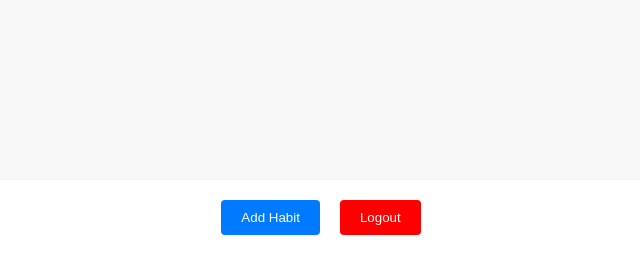
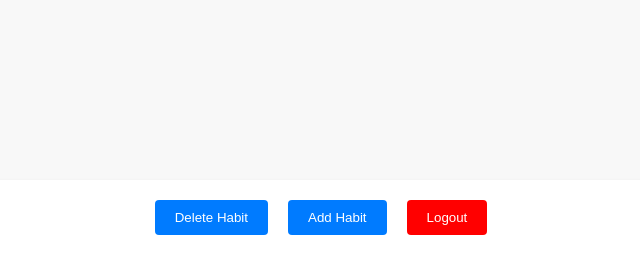
Before and after one commit to Charly-Wolf/habits_app_0.1, a Flask app: template templates/index.html in a window 1280 px wide. Shown: the part 545-800 px from the top of the page, without its empty margins (339-979 px from the left). Run offline with Flask 2, Linux system fonts and the light colour scheme; the template is opened without the code that fills it, so the values that code supplies are empty.

Commit message:
Added delete functionality

```diff
--- a/static/app.js
+++ b/static/app.js
@@ -2,12 +2,32 @@
 const appContainer = document.getElementById("app");
 
 // let editingMode = false; // Flag to track editing mode
-// let deletingMode = false;
+let deletingMode = false;
 const currentDate = new Date();
 
-// const editHabitsButton = document.getElementById("edit-habit");
-// const deleteHabitsButton = document.getElementById("delete-habit");
-const addHabitButton = document.getElementById("add-habit");
+// const editHabitsButton = document.getElementById("edit-button");
+const deleteHabitsButton = document.getElementById("delete-button");
+const addHabitButton = document.getElementById("add-button");
+
+deleteHabitsButton.addEventListener("click", () => {
+  if (deletingMode) {
+    // exitEditMode(); // If already in edit mode, exit edit mode
+    exitDeleteMode();
+    // } else if (editingMode) {
+    //   enableDeleteMode();
+  } else {
+    enableDeleteMode(); // If not in edit or delete mode, enter delete mode
+  }
+});
+
+addHabitButton.addEventListener("click", () => {
+  // exitEditMode(); // Exit edit mode
+  exitDeleteMode(); // Exit delete mode
+  deleteHabitsButton.style.display = "none";
+  // editHabitsButton.style.display = "none";
+  addHabitButton.style.display = "none";
+  renderAddHabitForm(); // Render the add habit form
+});
 
 function renderHabitListPage() {
   appContainer.innerHTML = `
@@ -32,26 +52,6 @@ function renderHabitListPage() {
   // enableEditMode(); // If not in edit or delete mode, enter edit mode
   // }
   // });
-
-  // deleteHabitsButton.addEventListener("click", () => {
-  // if (deletingMode) {
-  //   // exitEditMode(); // If already in edit mode, exit edit mode
-  //   exitDeleteMode();
-  // } else if (editingMode) {
-  //   enableDeleteMode();
-  // } else {
-  // enableDeleteMode(); // If not in edit or delete mode, enter delete mode
-  // }
-  // });
-
-  addHabitButton.addEventListener("click", () => {
-    // exitEditMode(); // Exit edit mode
-    // exitDeleteMode(); // Exit delete mode
-    // deleteHabitsButton.style.display = "none";
-    // editHabitsButton.style.display = "none";
-    addHabitButton.style.display = "none";
-    renderAddHabitForm(); // Render the add habit form
-  });
 
   const todayDateSpan = document.querySelector(".today-date");
   const formattedDate = currentDate.toLocaleDateString("en-US", {
@@ -84,8 +84,9 @@ async function fetchHabits() {
       const habitList = document.getElementById("habit-list");
       habitList.innerHTML = "";
 
+      deleteHabitsButton.style.display = habits.length === 0 ? "none" : "flex";
       const emptyHabitsText = document.getElementById("empty-habits-text");
-      emptyHabitsText.style.display = habits.length === 0  ? "block" : "none";
+      emptyHabitsText.style.display = habits.length === 0 ? "block" : "none";
 
       habits.forEach((habit) => {
         const habitItem = document.createElement("li");
@@ -118,25 +119,25 @@ async function fetchHabits() {
   }
 }
 
-// async function deleteHabit(habitId) {
-//   try {
-//     const response = await fetch(`/habit/${habitId}`, {
-//       method: "DELETE",
-//     });
+async function deleteHabit(habitId) {
+  try {
+    const response = await fetch(`/habit/${habitId}`, {
+      method: "DELETE",
+    });
 
-//     if (response.ok) {
-//       // Refresh the habit list after deleting
-//       fetchHabits();
-//     } else {
-//       // Handle delete habit error
-//     }
+    if (response.ok) {
+      // Refresh the habit list after deleting
+      fetchHabits();
+    } else {
+      // Handle delete habit error
+    }
 
-//     exitDeleteMode();
-//   } catch (error) {
-//     console.error("Error deleting habit:", error);
-//     // Handle error
-//   }
-// }
+    exitDeleteMode();
+  } catch (error) {
+    console.error("Error deleting habit:", error);
+    // Handle error
+  }
+}
 
 // function enableEditMode() {
 //   editingMode = true;
@@ -151,26 +152,37 @@ async function fetchHabits() {
 //   document.querySelector(".container").style.backgroundColor = "#d1d1d1";
 // }
 
-// function enableDeleteMode() {
-//   deletingMode = true;
-//   editingMode = false;
+function enableDeleteMode() {
+  deletingMode = true;
+  editingMode = false;
 
-//   // appContainer.classList.add("delete-mode");
-//   document.querySelector(".container").style.backgroundColor = "#bbb";
-//   const habitTitle = document.querySelector(".habit-subtitle");
-//   habitTitle.textContent = "Your Habits - DELETE MODE";
-// }
+  // appContainer.classList.add("delete-mode");
+  // document.querySelector(".container").style.backgroundColor = "#bbb";
+  const habitTitle = document.querySelector(".habit-subtitle");
+
+  const habitBoxes = document.querySelectorAll(".habit-box");
+  habitBoxes.forEach((habitBox) => {
+    habitBox.classList.add("delete-modus");
+  });
+
+  habitTitle.textContent = "Your Habits - DELETE MODE";
+}
 
 // // Add this function to exit delete mode
-// function exitDeleteMode() {
-//   deletingMode = false;
+function exitDeleteMode() {
+  deletingMode = false;
 
-//   // appContainer.classList.remove("delete-mode");
-//   document.querySelector(".container").style.backgroundColor = "#fff";
+  // appContainer.classList.remove("delete-mode");
+  // document.querySelector(".container").style.backgroundColor = "#fff";
 
-//   const habitTitle = document.querySelector(".habit-subtitle");
-//   habitTitle.textContent = "Your Habits";
-// }
+  const habitTitle = document.querySelector(".habit-subtitle");
+  habitTitle.textContent = "Your Habits";
+
+  const habitBoxes = document.querySelectorAll(".habit-box");
+  habitBoxes.forEach((habitBox) => {
+    habitBox.classList.remove("delete-modus");
+  });
+}
 
 // function exitEditMode() {
 //   editingMode = false; // Exit edit mode
@@ -198,11 +210,12 @@ async function trackHabit(habitId) {
   //     exitEditMode();
   //   }
   // } else if (deletingMode) {
-  //   const confirmed = confirm("Are you sure you want to delete this habit?");
-  //   if (confirmed) {
-  //     deleteHabit(habitId); // Call the deleteHabit function
-  //   }
-  // } else {
+  if (deletingMode) {
+    const confirmed = confirm("Are you sure you want to delete this habit?");
+    if (confirmed) {
+      deleteHabit(habitId); // Call the deleteHabit function
+    }
+  } else {
     console.log("CHANGE STATUS");
     // Original trackHabit logic for tracking status
 
@@ -221,7 +234,7 @@ async function trackHabit(habitId) {
     } else {
       // Handle track habit error
     }
-  // }
+  }
 }
 
 // Function to fetch habit by ID
@@ -279,9 +292,9 @@ function renderAddHabitForm() {
 }
 
 async function backtohabits() {
-  // deleteHabitsButton.style.display = "flex";
+  deleteHabitsButton.style.display = "flex";
   // editHabitsButton.style.display = "flex";
-  // addHabitButton.style.display = "flex";
+  addHabitButton.style.display = "flex";
   renderHabitListPage();
 }
 
@@ -325,7 +338,7 @@ async function handleAddHabit(event) {
     });
 
     if (response.ok) {
-      // deleteHabitsButton.style.display = "flex";
+      deleteHabitsButton.style.display = "flex";
       // editHabitsButton.style.display = "flex";
       addHabitButton.style.display = "flex";
       renderHabitListPage();
--- a/static/styles.css
+++ b/static/styles.css
@@ -102,7 +102,6 @@ main {
   margin: 0 25px;
   padding: 2px;
 }
-
 /* Hover effect for completed habit boxes */
 .habit-box.done:hover {
   background-color: #92c492; /* Change to your desired color */
@@ -115,19 +114,17 @@ main {
   border-color: #999; /* Change to your desired color */
 }
 
-.habit-box {
-  width: 100%;
-  height: 100px;
-  padding: 10px;
-  border: 1px solid #ccc;
-  background-color: #fff;
-  cursor: pointer;
-  display: flex;
-  align-items: center;
-  justify-content: center;
-  transition: background-color 0.3s, border-color 0.3s;
-  margin: 0 25px;
-  padding: 2px;
+.habit-box.delete-modus:hover {
+  background-color: #b84461;
+}
+
+.habit-box.delete-modus:hover span {
+  color: #3d0412;
+  display: none;
+}
+
+.habit-box:hover.delete-modus::before {
+  content: "DELETE"; /* Replace with the desired text */
 }
 
 .habit-box span {
--- a/templates/index.html
+++ b/templates/index.html
@@ -16,9 +16,9 @@
       </main>
     </div>
     <footer class="buttons-container">
-      <!-- <button id="edit-habit">Edit</button> -->
-      <!-- <button id="delete-habit">Delete Habit</button> -->
-      <button id="add-habit">Add Habit</button>
+      <!-- <button id="edit-button">Edit</button> -->
+      <button id="delete-button">Delete Habit</button>
+      <button id="add-button">Add Habit</button>
       <button id="logout">Logout</button>
     </footer>
     <script src="{{ url_for('static', filename='app.js') }}"></script>
```
Also changed, not shown: site.db. Lines whose indentation alone changed are shown as unchanged.
